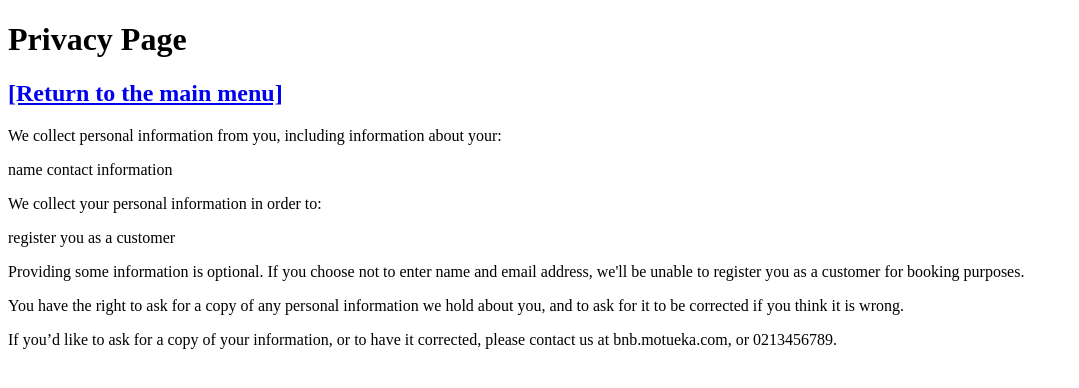
After one commit to joshuaPhong/bnb, a PHP site: page /bit608/privacystatment.html in a window 1280 px wide. The commit adds this page. Shown: the top 388 px of the page, without its empty margins (0-1079 px from the left). Run offline with PHP 8.4, Linux system fonts and the light colour scheme.

Commit message:
added privayc page

```diff
--- /dev/null
+++ b/privacystatment.html
@@ -0,0 +1,55 @@
+<!DOCTYPE html>
+<html lang="en">
+
+<head>
+    <meta charset="UTF-8">
+    <meta http-equiv="X-UA-Compatible"
+        content="IE=edge">
+    <meta name="viewport"
+        content="width=device-width, initial-scale=1.0">
+    <title>Privacy Page</title>
+</head>
+<!-- a privacy page. generated from the office of the commisioner for privacy. -->
+
+<body>
+    <h1>Privacy Page</h1>
+    <!-- link to the home page -->
+    <p>
+    <h2><a href="index.html">[Return to the main menu]</a></h2>
+    </p>
+    <!-- the contents of the page -->
+    <div>
+        <p>
+            We collect personal information from you, including information about your:
+        </p>
+        <p>
+            name
+            contact information
+        </p>
+        <p>
+            We collect your personal information in order to:
+        </p>
+        <P>
+            register you as a customer
+        </P>
+        <p>
+            Providing some information is optional. If you choose not to enter name and email address, we'll be unable
+            to
+            register
+            you as a customer for booking purposes.
+        </p>
+        <p>
+            You have the right to ask for a copy of any personal information we hold about you, and to ask for it to be
+            corrected if
+            you think it is wrong.
+        </p>
+        <p>
+            If you’d like to ask for a copy of your information, or to have it corrected, please
+            contact us
+            at bnb.motueka.com, or 0213456789.
+        </p>
+    </div>
+
+</body>
+
+</html>
```
Also changed, not shown: viewbookings.php (+8 -1 lines).
